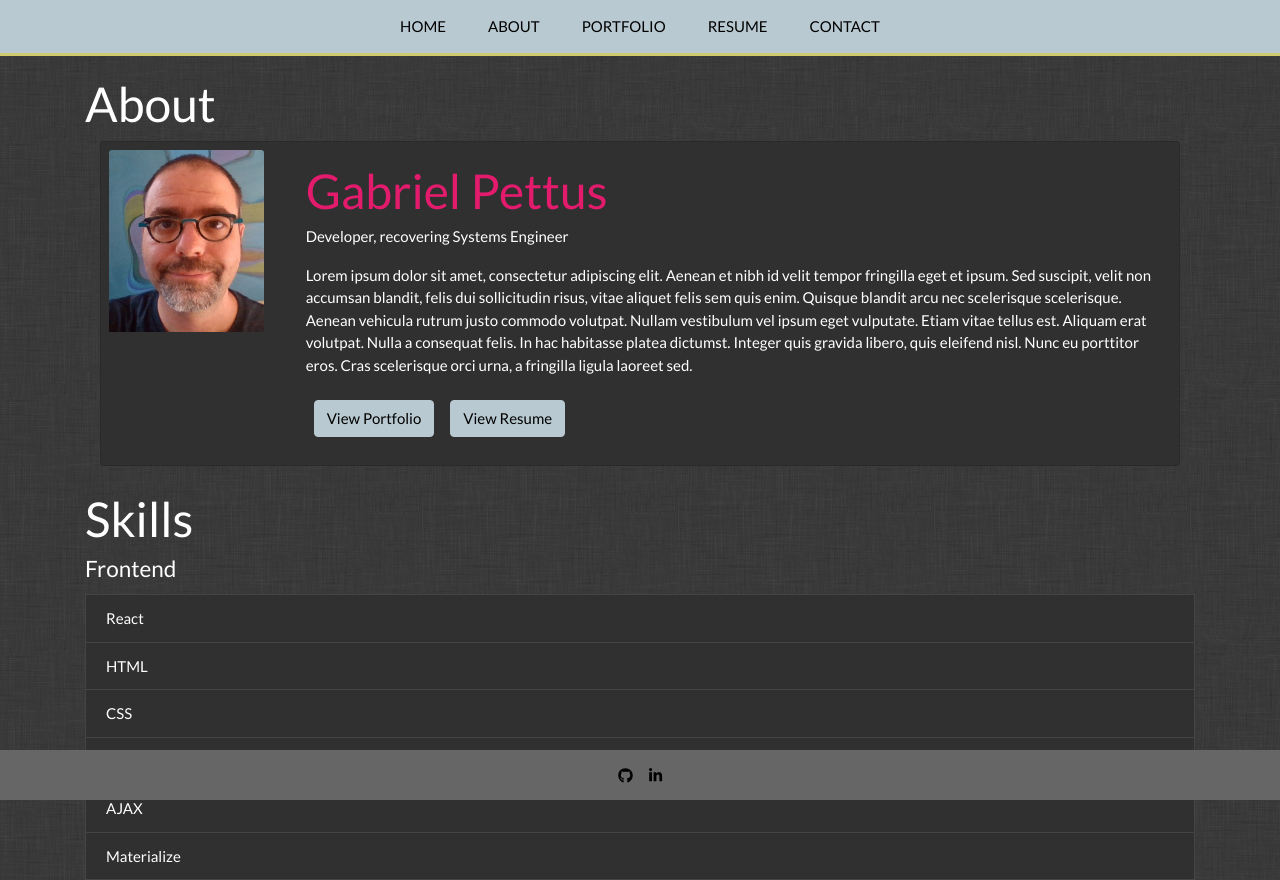
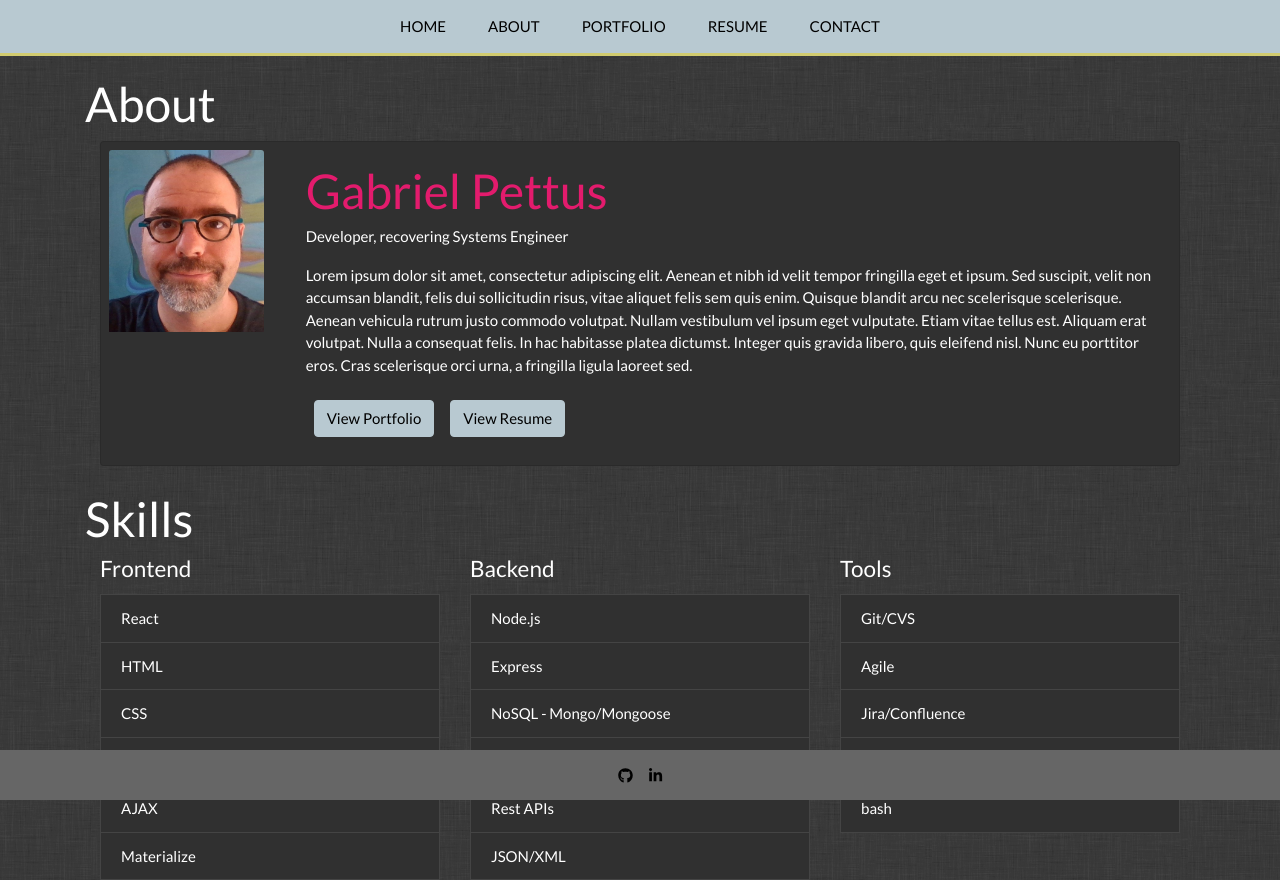
Before and after one commit to gabepettus/react-portfolio, a React (Create React App) app: page /about in a window 1280 px wide. Built offline with nearby package versions, Linux system fonts and the light colour scheme.

Commit message:
added alowances for group of skill columns

```diff
--- a/src/components/SkillCard/index.js
+++ b/src/components/SkillCard/index.js
@@ -6,25 +6,28 @@ import {
   Col,
   Row,
   ListGroup,
-  ListGroupItem
+  ListGroupItem,
+  Container
 } from 'reactstrap';
-
-// import './style.css';
 
 const SkillCard = (props) => {
   return (
-    <>
+    <Container>
       <Row>
+        {props.data.map((group) =>
+          {
+            return (
               <Col>
                 <CardTitle>
                   <h4>
-              {props.data[0].category}
+                    {/* {props.data[0].category} */}
+                    {group.category}
                   </h4>
                 </CardTitle>
                 <ListGroup>
                   <CardText>
-              {props.data[0]
-                .skills.map((item) =>
+                    {/* {props.data[0].skills.map((item) => */}
+                    {group.skills.map((item) =>
                       {
                         return (
                           <ListGroupItem key={item}>
@@ -35,8 +38,10 @@ const SkillCard = (props) => {
                   </CardText>
                 </ListGroup>
               </Col>
+            )
+          })}
       </Row>
-    </>
+    </Container>
   );
 }
 
```
Lines whose indentation alone changed are shown as unchanged.
